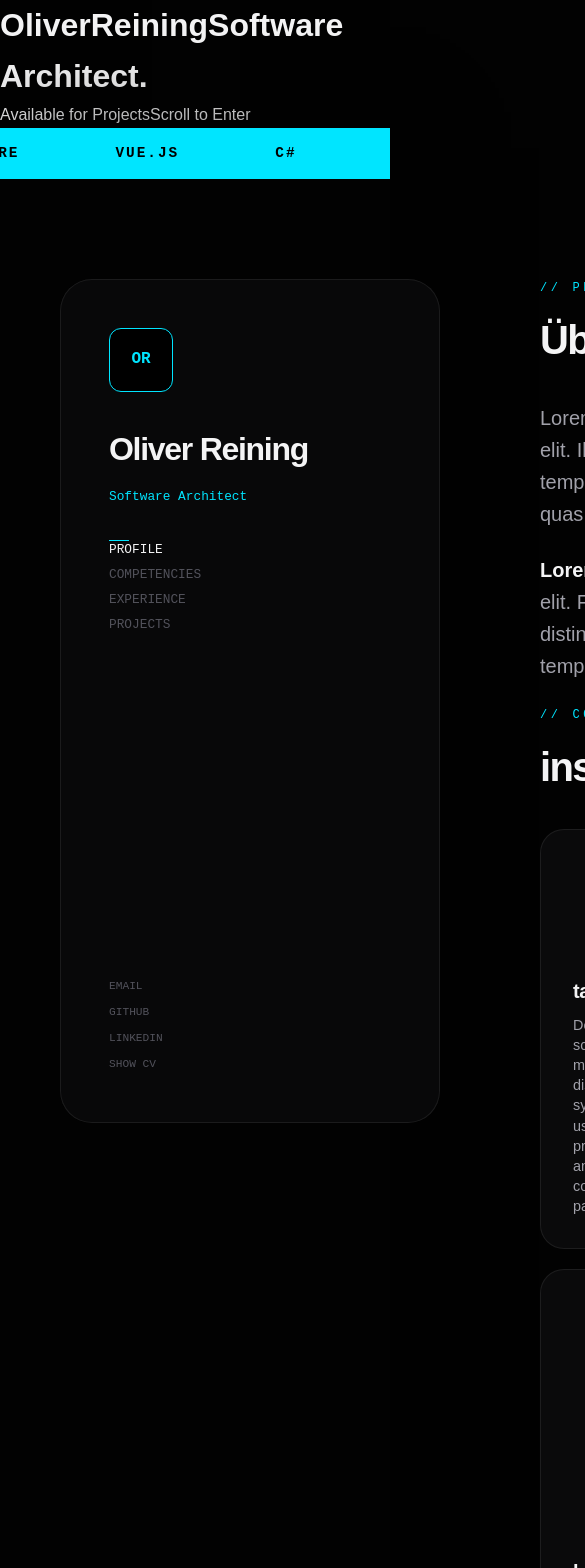
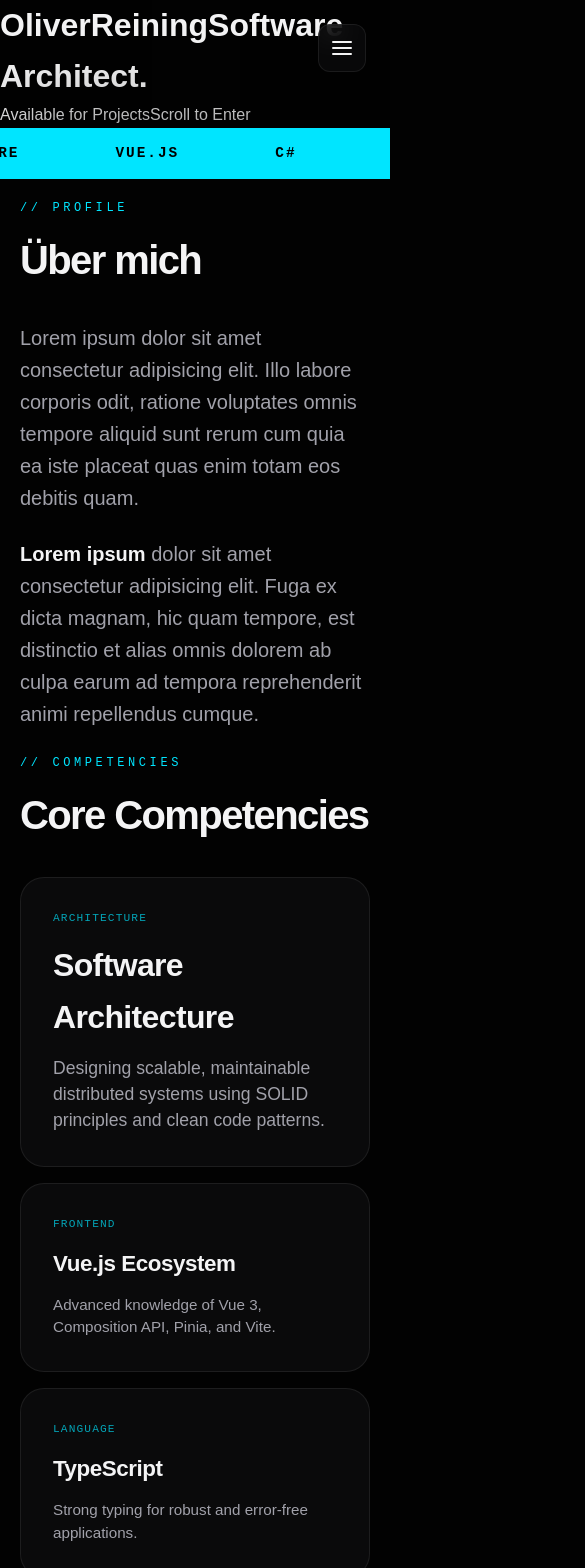
Before and after one commit to OliverReining/portfolio, a Vue app in the folder frontend/: page / in a window 390 px wide. Shown: the top 1568 px of the page, 585 px wide, since content can reach past the window. Built offline with nearby package versions, Linux system fonts and the light colour scheme; the HTML template or start-up script is replaced by a standard one.

Commit message:
feat: enhance Sidebar functionality with menu toggle and IntersectionObserver, update Competencies page with dynamic skills display

```diff
--- a/frontend/src/components/Content.vue
+++ b/frontend/src/components/Content.vue
@@ -5,7 +5,6 @@ import TechBanner from '@/components/TechBanner.vue'
 </script>
 
 <template>
-  <!-- PAGE CONTENT -->
   <div class="page-wrapper">
     <TechBanner />
     <div class="app-container">
@@ -31,4 +30,19 @@ import TechBanner from '@/components/TechBanner.vue'
   display: flex;
   gap: 100px;
 }
+
+@media (max-width: 1280px) {
+  .app-container {
+    gap: 40px;
+    padding: 40px;
+  }
+}
+
+@media (max-width: 1024px) {
+  .app-container {
+    flex-direction: column;
+    margin-top: 0;
+    padding: 20px;
+  }
+}
 </style>
--- a/frontend/src/components/Sidebar.vue
+++ b/frontend/src/components/Sidebar.vue
@@ -1,55 +1,23 @@
-<template>
-  <aside>
-    <div class="sidebar">
-      <div>
-        <div class="avatar">OR</div>
-        <h2 class="name">Oliver Reining</h2>
-        <p class="job-title">Software Architect</p>
-
-        <nav>
-          <a
-            v-for="link in navLinks"
-            :key="link.id"
-            :href="`#${link.id}`"
-            :class="{ active: activeSection === link.id }"
-          >
-            <span>{{ link.label }}</span>
-          </a>
-        </nav>
-      </div>
-      <div class="social-links">
-        <a
-          v-for="link in socialLinks"
-          :key="link.label"
-          :href="link.url"
-          target="_blank"
-          rel="noopener noreferrer"
-        >
-          <span>{{ link.label }}</span>
-        </a>
-      </div>
-    </div>
-  </aside>
-</template>
-
 <script setup lang="ts">
 import { onMounted, onUnmounted, ref } from 'vue'
 
-const navLinks = [
-  { id: 'profile', label: 'profile' },
-  { id: 'competencies', label: 'competencies' },
-  { id: 'experience', label: 'experience' },
-  { id: 'projects', label: 'projects' },
-]
-const socialLinks = [
-  { label: 'EMAIL', url: 'mailto:oliver.reining@gmail.com' },
-  { label: 'GITHUB', url: 'https://github.com/' },
-  { label: 'LINKEDIN', url: 'https://linkedin.com/' },
-  { label: 'SHOW CV', url: '/cv.pdf' },
-]
+const activeSection = ref('profile')
+const isMenuOpen = ref(false)
+let obs: IntersectionObserver | null = null
 
-const activeSection = ref('profile')
-let obs: IntersectionObserver | null = null
+const toggleMenu = () => {
+  isMenuOpen.value = !isMenuOpen.value
+  if (isMenuOpen.value) {
+    document.body.style.overflow = 'hidden'
+  } else {
+    document.body.style.overflow = ''
+  }
+}
+
+const closeMenu = () => {
+  isMenuOpen.value = false
+  document.body.style.overflow = ''
+}
 
 onMounted(() => {
   const callback = (entries: IntersectionObserverEntry[]) => {
@@ -71,16 +39,80 @@ onMounted(() => {
 
 onUnmounted(() => {
   obs?.disconnect()
+  document.body.style.overflow = ''
 })
+
+const navLinks = [
+  { id: 'profile', label: 'profile' },
+  { id: 'competencies', label: 'competencies' },
+  { id: 'experience', label: 'experience' },
+  { id: 'projects', label: 'projects' },
+]
+const socialLinks = [
+  { label: 'EMAIL', url: 'mailto:oliver.reining@gmail.com' },
+  { label: 'GITHUB', url: 'https://github.com/' },
+  { label: 'LINKEDIN', url: 'https://linkedin.com/' },
+  { label: 'SHOW CV', url: '/cv.pdf' },
+]
 </script>
+
+<template>
+  <button class="menu-toggle" :class="{ 'is-active': isMenuOpen }" @click="toggleMenu">
+    <div class="hamburger">
+      <span></span>
+      <span></span>
+      <span></span>
+    </div>
+  </button>
+
+  <Transition name="fade">
+    <div v-if="isMenuOpen" class="backdrop" @click="closeMenu"></div>
+  </Transition>
+
+  <aside :class="{ 'is-open': isMenuOpen }">
+    <div class="sidebar">
+      <div>
+        <div class="avatar">OR</div>
+        <h2 class="name">Oliver Reining</h2>
+        <p class="job-title">Software Architect</p>
+
+        <nav>
+          <a
+            v-for="link in navLinks"
+            :key="link.id"
+            :href="`#${link.id}`"
+            :class="{ active: activeSection === link.id }"
+            @click="closeMenu"
+          >
+            <span>{{ link.label }}</span>
+          </a>
+        </nav>
+      </div>
+      <div class="social-links">
+        <a
+          v-for="link in socialLinks"
+          :key="link.label"
+          :href="link.url"
+          target="_blank"
+          rel="noopener noreferrer"
+        >
+          <span>{{ link.label }}</span>
+        </a>
+      </div>
+    </div>
+  </aside>
+</template>
 
 <style scoped>
 aside {
   flex: 0 0 var(--sidebar-width);
-  height: 80vh;
+  min-height: 600px;
+  height: calc(100vh - 120px);
   position: sticky;
-  top: 0;
+  top: 60px;
+  transition: transform 0.4s cubic-bezier(0.4, 0, 0.2, 1);
 }
+
 .sidebar {
   background: var(--glass-bg);
   backdrop-filter: blur(24px);
@@ -88,11 +120,18 @@ aside {
   border: 1px solid var(--glass-border);
   border-radius: 32px;
   padding: 48px;
-  height: 100vh;
+  height: 100%;
   display: flex;
   flex-direction: column;
   justify-content: space-between;
+  overflow-y: auto;
+  scrollbar-width: none;
 }
+
+.sidebar::-webkit-scrollbar {
+  display: none;
+}
+
 .avatar {
   width: 64px;
   height: 64px;
@@ -146,6 +185,7 @@ nav span:hover,
 nav a.active span {
   width: 20px;
 }
+
 .social-links {
   display: flex;
   flex-direction: column;
@@ -159,6 +199,97 @@ nav a.active span {
   transition: 0.3s;
 }
 .social-links a:hover {
-  color: var(--accent);
+  color: var(--text-primary);
+}
+.menu-toggle {
+  display: none;
+  position: fixed;
+  top: 24px;
+  right: 24px;
+  z-index: 200;
+  background: var(--glass-bg);
+  backdrop-filter: blur(12px);
+  border: 1px solid var(--glass-border);
+  width: 48px;
+  height: 48px;
+  border-radius: 12px;
+  cursor: pointer;
+  padding: 0;
+  align-items: center;
+  justify-content: center;
+}
+
+.hamburger {
+  width: 20px;
+  height: 14px;
+  position: relative;
+  display: flex;
+  flex-direction: column;
+  justify-content: space-between;
+}
+
+.hamburger span {
+  display: block;
+  width: 100%;
+  height: 2px;
+  background: var(--text-primary);
+  border-radius: 2px;
+  transition: all 0.3s cubic-bezier(0.4, 0, 0.2, 1);
+}
+
+.menu-toggle.is-active .hamburger span:nth-child(1) {
+  transform: translateY(6px) rotate(45deg);
+}
+.menu-toggle.is-active .hamburger span:nth-child(2) {
+  opacity: 0;
+}
+.menu-toggle.is-active .hamburger span:nth-child(3) {
+  transform: translateY(-6px) rotate(-45deg);
+}
+
+.backdrop {
+  position: fixed;
+  top: 0;
+  left: 0;
+  width: 100vw;
+  height: 100vh;
+  background: rgba(0, 0, 0, 0.6);
+  backdrop-filter: blur(4px);
+  z-index: 150;
+}
+
+@media (max-width: 1024px) {
+  .menu-toggle {
+    display: flex;
+  }
+
+  aside {
+    position: fixed;
+    top: 0;
+    left: 0;
+    width: 320px;
+    height: 100vh;
+    z-index: 160;
+    transform: translateX(-100%);
+    padding: 12px;
+  }
+
+  aside.is-open {
+    transform: translateX(0);
+  }
+
+  .sidebar {
+    border-radius: 0 24px 24px 0;
+    padding: 40px;
+  }
+}
+
+.fade-enter-active,
+.fade-leave-active {
+  transition: opacity 0.3s ease;
+}
+.fade-enter-from,
+.fade-leave-to {
+  opacity: 0;
 }
 </style>
--- a/frontend/src/components/pages/Competencies.vue
+++ b/frontend/src/components/pages/Competencies.vue
@@ -1,38 +1,102 @@
 <script setup lang="ts">
 import CompetenceCard from '@/components/ui/CompetenceCard.vue'
 import SectionBadge from '@/components/ui/SectionBadge.vue'
+
+interface Competence {
+  title: string
+  description: string
+  scale?: 'tall' | 'wide' | 'large'
+  category?: string
+}
+
+const competencies: Competence[] = [
+  {
+    title: 'Software Architecture',
+    description:
+      'Designing scalable, maintainable distributed systems using SOLID principles and clean code patterns.',
+    scale: 'large',
+    category: 'Architecture',
+  },
+  {
+    title: 'Vue.js Ecosystem',
+    description: 'Advanced knowledge of Vue 3, Composition API, Pinia, and Vite.',
+    scale: 'wide',
+    category: 'Frontend',
+  },
+  {
+    title: 'TypeScript',
+    description: 'Strong typing for robust and error-free applications.',
+    category: 'Language',
+  },
+  {
+    title: 'Cloud Native',
+    description: 'Experience with Docker, Kubernetes, and modern CI/CD pipelines.',
+    scale: 'tall',
+    category: 'DevOps',
+  },
+  {
+    title: 'Node.js',
+    description: 'Building high-performance backend services and APIs.',
+    category: 'Backend',
+  },
+  {
+    title: 'UI/UX Design',
+    description: 'Creating intuitive and aesthetically pleasing user interfaces.',
+    scale: 'wide',
+    category: 'Design',
+  },
+  // {
+  //   title: 'Testing',
+  //   description: 'Unit and E2E testing with Vitest and Playwright.',
+  //   category: 'Quality',
+  // },
+]
 </script>
+
 <template>
   <section id="competencies">
-    <SectionBadge tag="competencies" title="insert title here" />
+    <SectionBadge tag="competencies" title="Core Competencies" />
     <div class="competence-grid">
       <CompetenceCard
-        scale="tall"
-        title="tall card"
-        description="Designing scalable, maintainable distributed systems using SOLID principles and clean code patterns."
+        v-for="skill in competencies"
+        :key="skill.title"
+        :title="skill.title"
+        :description="skill.description"
+        :scale="skill.scale"
+        :category="skill.category"
       />
-      <CompetenceCard title="normal card" description="card description." />
-      <!-- <CompetenceCard title="normal card" description="card description." /> -->
-      <CompetenceCard
-        scale="wide"
-        title="wide card"
-        description="Designing scalable, maintainable distributed systems using SOLID principles and clean code patterns."
-      />
-      <CompetenceCard
-        scale="large"
-        title="large card"
-        description="Designing scalable, maintainable distributed systems using SOLID principles and clean code patterns."
-      />
-      <CompetenceCard title="normal card" description="card description." />
-      <CompetenceCard title="normal card" description="card description." />
     </div>
   </section>
 </template>
+
 <style scoped>
 .competence-grid {
   display: grid;
   grid-template-columns: repeat(3, 1fr);
   gap: 20px;
-  grid-auto-rows: minmax(200px, auto);
+  grid-auto-rows: 180px;
+  grid-auto-flow: dense;
+}
+
+@media (max-width: 1024px) {
+  .competence-grid {
+    grid-template-columns: repeat(2, 1fr);
+  }
+}
+
+@media (max-width: 640px) {
+  .competence-grid {
+    grid-template-columns: 1fr;
+    grid-auto-rows: auto;
+    gap: 16px;
+  }
+
+  /* Reset Bento Spans on Mobile for readability */
+  .competence-grid :deep(.scale-large),
+  .competence-grid :deep(.scale-wide),
+  .competence-grid :deep(.scale-tall) {
+    grid-column: span 1 !important;
+    grid-row: span 1 !important;
+  }
 }
 </style>
--- a/frontend/src/components/ui/CompetenceCard.vue
+++ b/frontend/src/components/ui/CompetenceCard.vue
@@ -1,15 +1,20 @@
 <script setup lang="ts">
 defineProps<{
-  scale?: string
+  scale?: 'tall' | 'wide' | 'large'
   title: string
   description?: string
+  category?: string
 }>()
 </script>
 
 <template>
   <div class="card" :class="[scale && `scale-${scale}`]">
-    <h3>{{ title }}</h3>
-    <p>{{ description }}</p>
+    <div class="card-content">
+      <span v-if="category" class="category">{{ category }}</span>
+      <h3>{{ title }}</h3>
+      <p>{{ description }}</p>
+    </div>
+    <div class="card-glow"></div>
   </div>
 </template>
 
@@ -19,34 +24,94 @@ defineProps<{
   border: 1px solid var(--glass-border);
   border-radius: 24px;
   padding: 32px;
+  position: relative;
+  overflow: hidden;
+  display: flex;
+  flex-direction: column;
+  transition: all 0.4s cubic-bezier(0.4, 0, 0.2, 1);
+  height: 100%;
+}
+
+.card:hover {
+  border-color: var(--accent);
+  transform: translateY(-4px) scale(1.01);
+  box-shadow: 0 20px 40px rgba(0, 0, 0, 0.4);
+}
+
+.card-content {
+  position: relative;
+  z-index: 2;
+  height: 100%;
   display: flex;
   flex-direction: column;
   justify-content: flex-end;
-  transition: 0.3s cubic-bezier(0.4, 0, 0.2, 1);
-  height: 100%;
 }
-.card:hover {
-  border-color: var(--accent);
-  transform: translateY(-5px);
+
+.category {
+  font-family: var(--font-mono);
+  font-size: 0.7rem;
+  color: var(--accent);
+  text-transform: uppercase;
+  letter-spacing: 0.1em;
+  margin-bottom: 12px;
+  opacity: 0.7;
 }
+
 h3 {
-  font-size: 1.25rem;
-  margin-bottom: 8px;
+  font-size: 1.4rem;
+  margin-bottom: 12px;
   letter-spacing: -0.02em;
+  color: var(--text-primary);
 }
+
 p {
-  font-size: 0.9rem;
+  font-size: 0.95rem;
   color: var(--text-secondary);
-  line-height: 1.4;
+  line-height: 1.5;
+  margin: 0;
 }
+
+/* Bento Box Scaling */
 .scale-large {
   grid-column: span 2;
   grid-row: span 2;
 }
+
 .scale-wide {
   grid-column: span 2;
 }
+
 .scale-tall {
   grid-row: span 2;
 }
+
+/* Subtle Glow Effect on Hover */
+.card-glow {
+  position: absolute;
+  top: 0;
+  left: 0;
+  width: 100%;
+  height: 100%;
+  background: radial-gradient(
+    circle at var(--mouse-x, 50%) var(--mouse-y, 50%),
+    rgba(0, 229, 255, 0.05) 0%,
+    transparent 70%
+  );
+  opacity: 0;
+  transition: opacity 0.3s;
+  pointer-events: none;
+}
+
+.card:hover .card-glow {
+  opacity: 1;
+}
+
+/* Adjustments for larger cards */
+.scale-large h3 {
+  font-size: 2rem;
+}
+
+.scale-large p {
+  font-size: 1.1rem;
+}
 </style>
```
